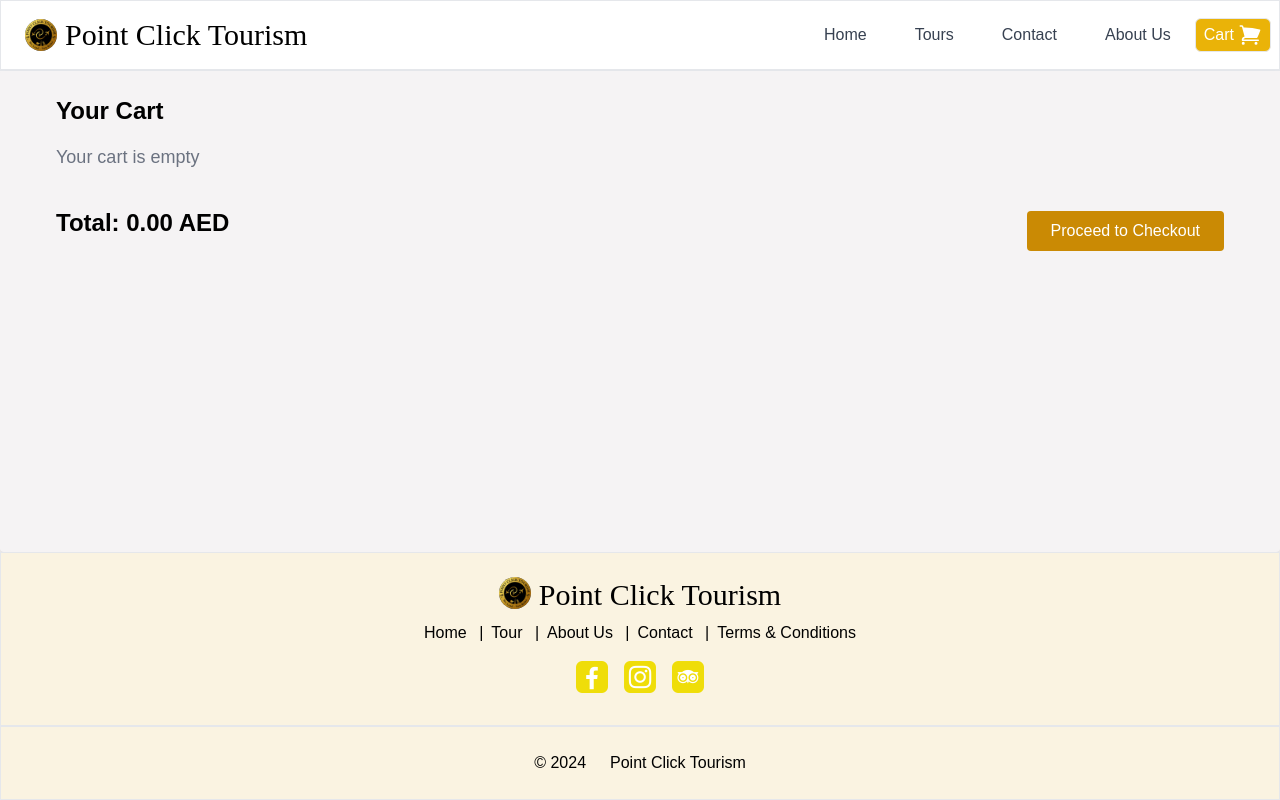
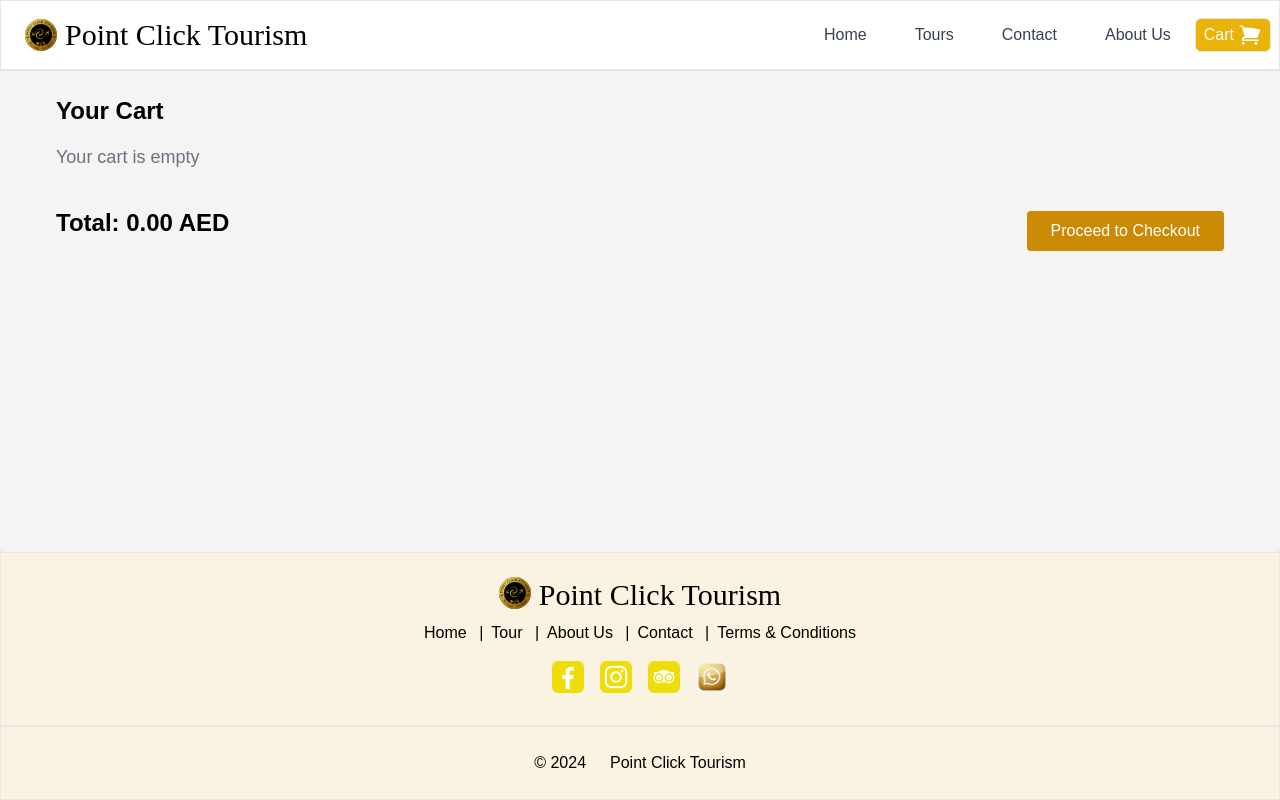
Before and after one commit to mohdshahbazmirza/PCT-FRONTEND, a React app: page /cart in a window 1280 px wide. Built offline with nearby package versions, Linux system fonts and the light colour scheme.

Commit message:
links updated

```diff
--- a/src/Components/Main/Footer.js
+++ b/src/Components/Main/Footer.js
@@ -3,6 +3,7 @@
 import tripadvisorImage from "../../../public/SocialIcons/tripadvisor.png"; // Adjust the path as needed
 import Instagram from "../../../public/SocialIcons/instagram.png"; // Adjust the path as needed
 import LogoBlack from "../../../public/img/logo/logoBlack.jpeg";
+import whatsApp from "../../../public/SocialIcons/whatsApp.png";
 
 const Footer = () => {
   const links = [
@@ -16,16 +17,20 @@
   const socials = [
     {
       src: facebookImage,
-      link: "https://www.facebook.com", // Replace with actual link
+      link: "https://www.facebook.com/profile.php?id=61564911219910&mibextid=LQQJ4d", // Replace with actual link
     },
     {
       src: Instagram,
-      link: "https://www.tripadvisor.com", // Replace with actual link
+      link: "https://www.instagram.com/pointclicktourism/", // Replace with actual link
     },
     {
       src: tripadvisorImage,
-      link: "https://www.tripadvisor.com", // Replace with actual link
+      link: "https://www.tripadvisor.com/Attraction_Review-g295424-d26771513-Reviews-POINT_CLICK_TOURISM-Dubai_Emirate_of_Dubai.html", // Replace with actual link
     },
+    {
+      src: whatsApp,
+      link: "https://api.whatsapp.com/send/?phone=%2B971557465140&text=I+am+interested+in+learning+more+about+your+travel+and+tour+packages+in+Dubai.+Can+you+please+provide+me+with+details%3F+Thank+you%21&type=phone_number&app_absent=0"
+    }
   ];
 
   const year = new Date().getFullYear();
--- a/src/Components/Sub/Map.jsx
+++ b/src/Components/Sub/Map.jsx
@@ -23,7 +23,11 @@
   return (
     <div className="h-96 w-full bg-white col-span-2 border p-4">
       <div className="text-xl mb-5">
-        Visit Us: <span className="text-sm">13A Street, Dubai, Dubai, AE</span>
+        Visit Us:{" "}
+        <span className="text-sm">
+          Office 104-0182 Mufateeh Al Makhazan Stores Management Building 2,
+          Dubai Investment Park 2, Dubai
+        </span>
       </div>
 
       {mapLoaded && (
@@ -37,7 +41,7 @@
             <Marker position={position} onClick={() => setShowInfoWindow(true)}>
               {showInfoWindow && (
                 <InfoWindow onCloseClick={() => setShowInfoWindow(false)}>
-                  <div>13A Street, Dubai, Dubai, AE</div>
+                  <div>Dubai investment park 2</div>
                 </InfoWindow>
               )}
             </Marker>
```
Also changed, not shown: public/SocialIcons/whatsapp.png (added).
